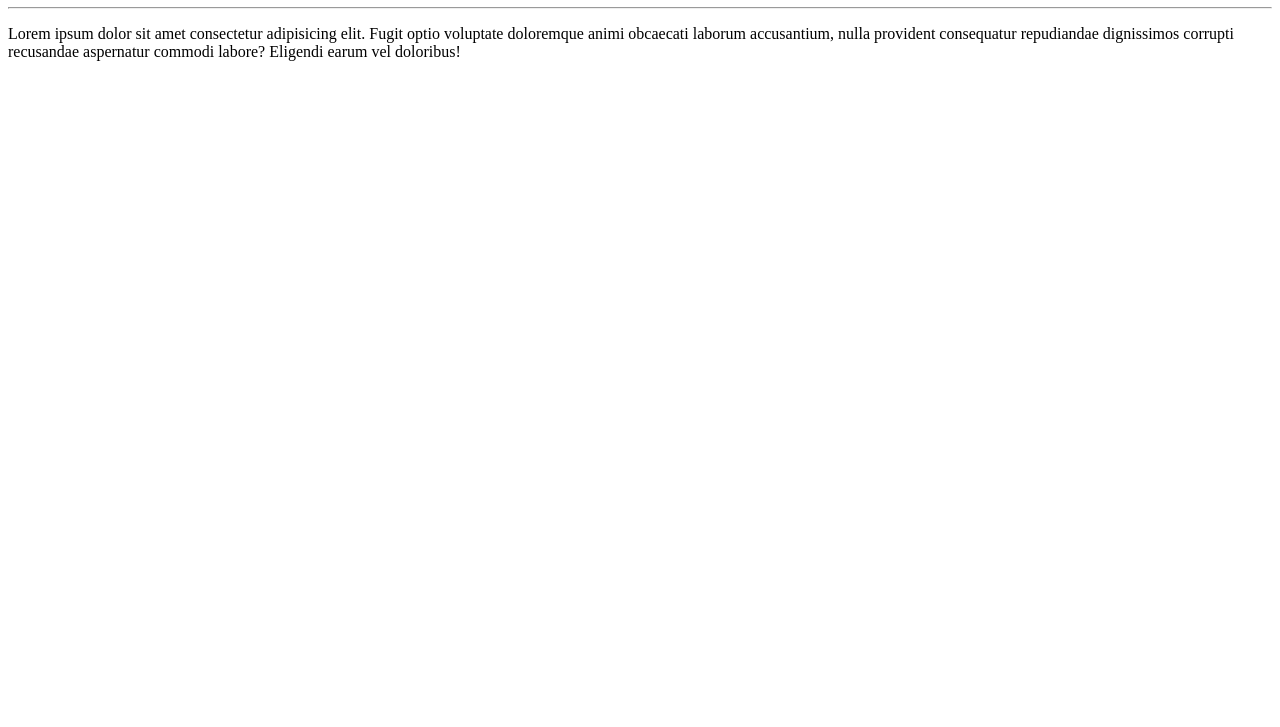
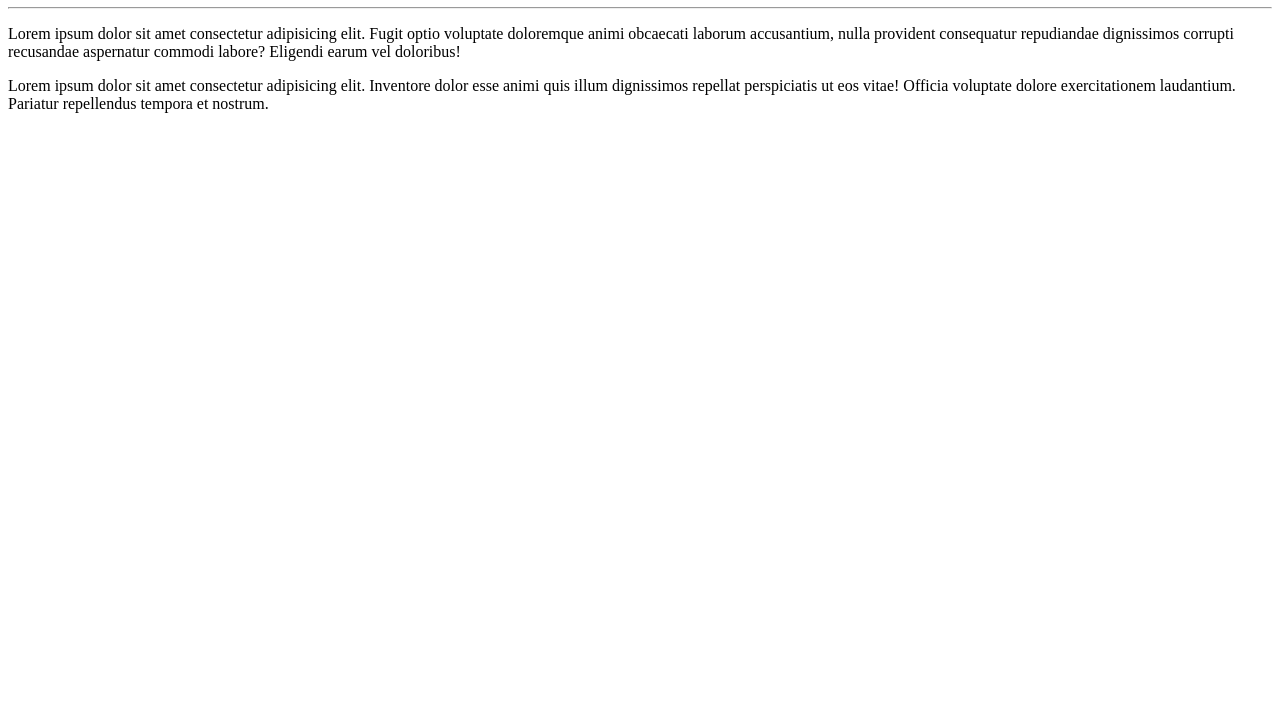
Before and after one commit to DaniloArruTI/Ola-mundo, a plain HTML site: page index.html in a window 1280 px wide. Shown: the part 73-800 px from the top of the page. Drawn offline with Linux system fonts and the light colour scheme.

Commit message:
adicionei um paragrafo

```diff
--- a/index.html
+++ b/index.html
@@ -10,5 +10,6 @@
     <h1>Olá mundo</h1>
     <hr>
     <p>Lorem ipsum dolor sit amet consectetur adipisicing elit. Fugit optio voluptate doloremque animi obcaecati laborum accusantium, nulla provident consequatur repudiandae dignissimos corrupti recusandae aspernatur commodi labore? Eligendi earum vel doloribus!</p>
+    <p>Lorem ipsum dolor sit amet consectetur adipisicing elit. Inventore dolor esse animi quis illum dignissimos repellat perspiciatis ut eos vitae! Officia voluptate dolore exercitationem laudantium. Pariatur repellendus tempora et nostrum.</p>
 </body>
 </html>
```
